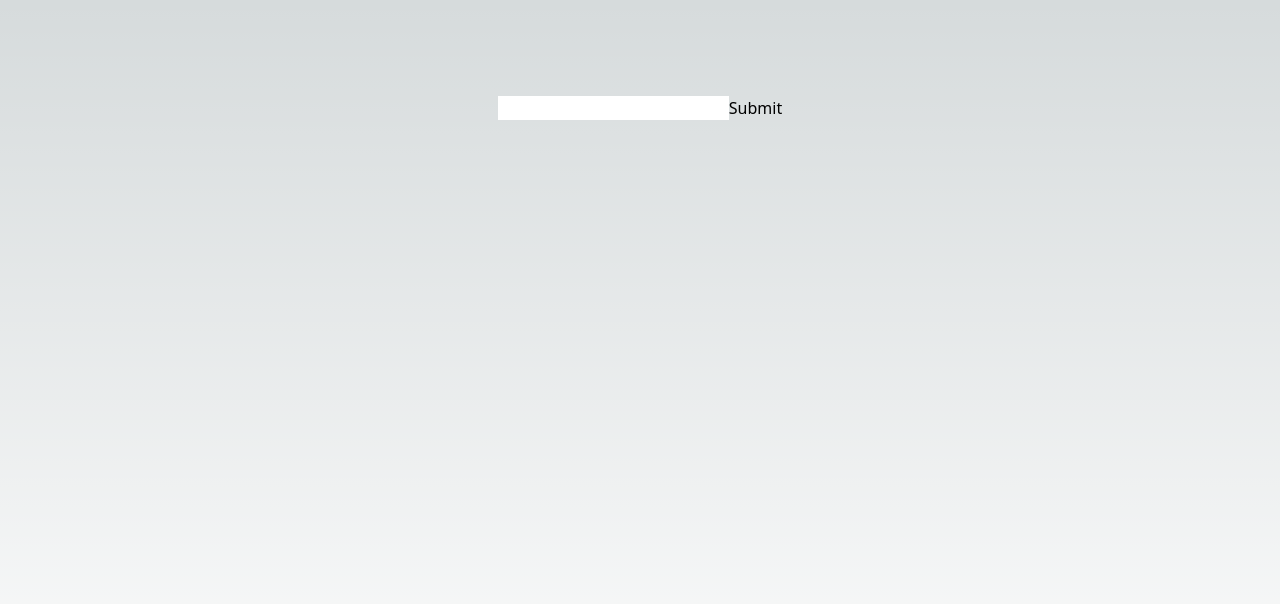
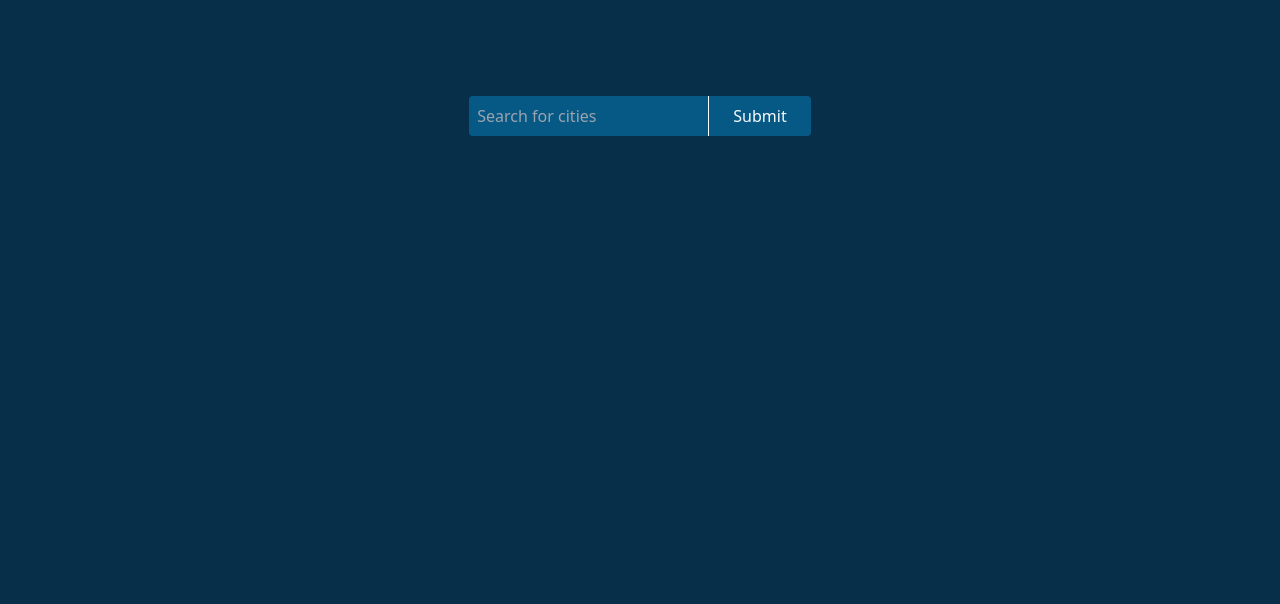
Before and after one commit to MattyGlen123/hotels, a Next.js app: page / in a window 1280 px wide. Shown: the top 604 px of the page. Built offline with nearby package versions, Linux system fonts and the light colour scheme.

Commit message:
Style input

```diff
--- a/src/components/search/search.tsx
+++ b/src/components/search/search.tsx
@@ -2,6 +2,8 @@ import { Controller, SubmitHandler, useForm } from "react-hook-form";
 import { useWeatherStore } from "../../store/weather";
 import { SearchForm } from "./search.type";
 import { useRouter } from "next/router";
+import { classList } from "@/util/classList";
+
 
 export const Search = () => {
   const { query, push } = useRouter();
@@ -33,10 +35,15 @@ export const Search = () => {
         control={ control }
         rules={{ required: { value: true, message: 'Required'},  }}
         render={({ field: { onChange, value, ref } }) => (
-          <input className={!!errors.location ? 'border-solid border-2 border-rose-600' : ''} onChange={onChange} value={value} ref={ref} />
+          <input
+            className={classList(['bg-sky-800 text-slate-50 py-2 pl-2 rounded-tl rounded-bl', !!errors.location ? 'border-solid border-2 border-rose-600' : '']) }
+            onChange={onChange}
+            value={value}
+            placeholder="Search for cities"
+            ref={ref} />
         )}
         />
-      <input type="submit" />
+      <input type="submit" className='bg-sky-800 text-slate-50 py-2 px-6 border-l border-slate-50 rounded-tr rounded-br' />
     </form>
   );
 }
--- a/src/pages/index.tsx
+++ b/src/pages/index.tsx
@@ -31,7 +31,7 @@ export default function Home() {
 
 
   return (
-    <main className="flex min-h-screen flex-col items-center justify-between p-24">
+    <main className="flex min-h-screen flex-col items-center justify-between p-24 bg-sky-950 text-slate-50	">
       <Search />
 
       {weatherNoResults && (<p>No results found, please search again.</p>)}
```
